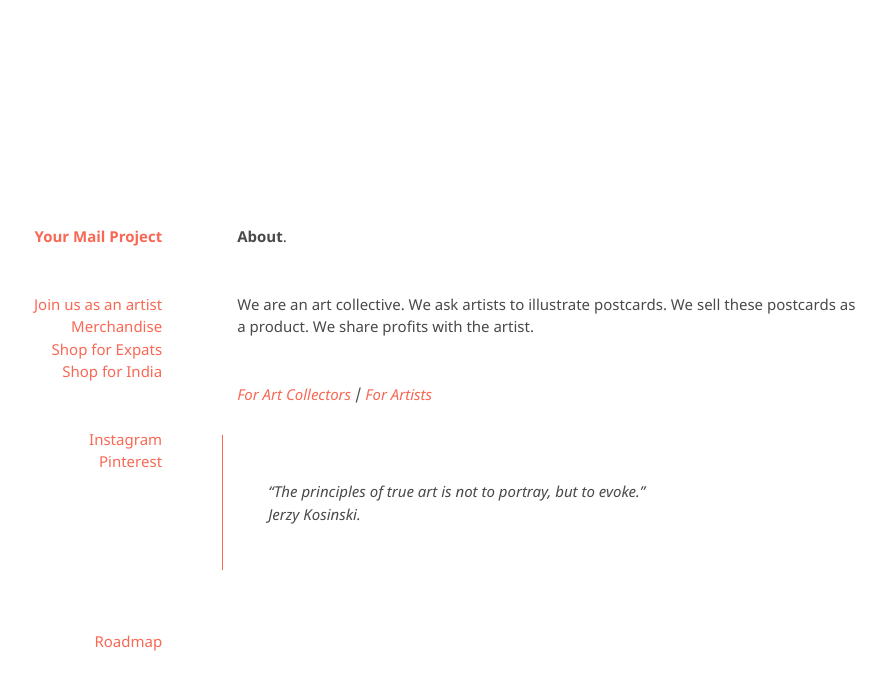
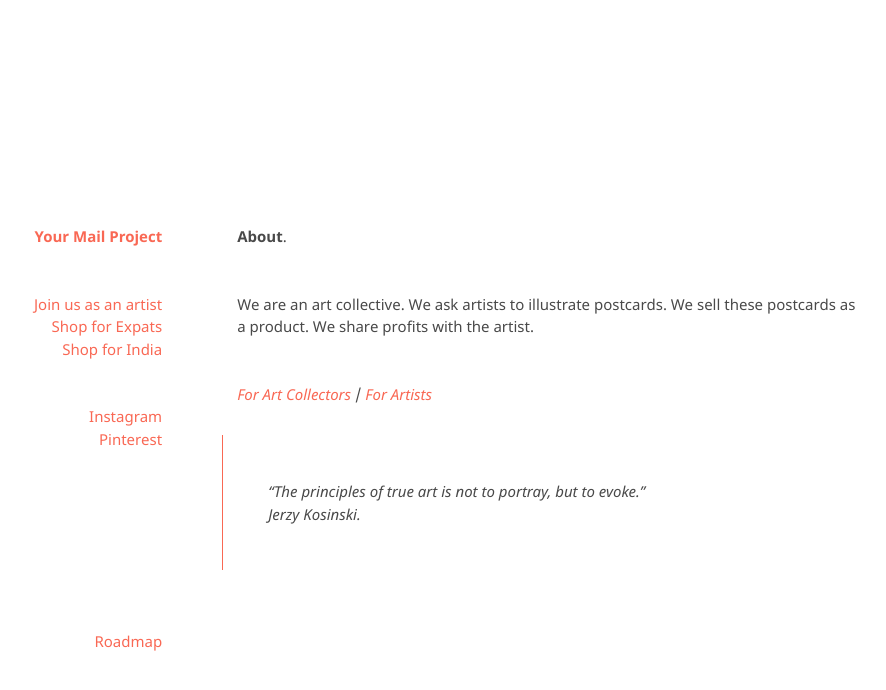
Before and after one commit to kvshvlin/yourmailproject, a Jekyll site: the page built from index.md, in a window 1280 px wide. Shown: the top 690 px of the page, without its empty margins (191-1077 px from the left). Built offline with Jekyll 4.4.1, drawn with Linux system fonts in a browser that asks for light colours; our own code applies the rules of GitHub Pages for plain Markdown files.

Commit message:
Update default.html

```diff
--- a/_layouts/default.html
+++ b/_layouts/default.html
@@ -17,7 +17,6 @@
 		<h1><a href="https://kvshvlin.github.io/yourmailproject">Your Mail Project</a></h1>
 		<p>
 <a href="https://yourmailproject.typeform.com/to/krhWpQJZ" target="_blank">Join us as an artist</a><br>
-<a href="https://www.society6.com/yourmailproject" target="_blank">Merchandise</a><br>
 <a href="https://www.gumroad.com/yourmailproject" target="_blank">Shop for Expats</a><br>
 <a href="https://yourmailproject.stores.instamojo.com" target="_blank">Shop for India</a>
         </p>
```
